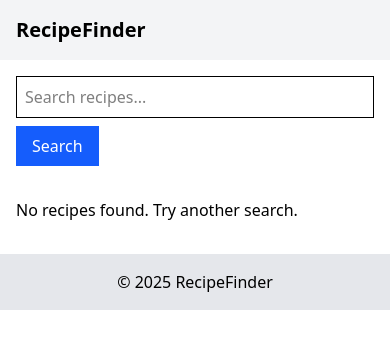
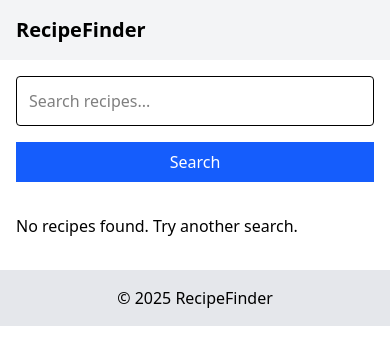
Before and after one commit to Sirumba/recipe-finder-alxCapstone, a React (Vite) app: page / in a window 390 px wide. Shown: the top 364 px of the page. Built offline with nearby package versions, Linux system fonts and the light colour scheme.

Commit message:
Enhance search bar usability on mobile devices

```diff
--- a/src/components/SearchBar.jsx
+++ b/src/components/SearchBar.jsx
@@ -11,13 +11,16 @@ export default function SearchBar() {
   };
 
   return (
-    <form onSubmit={handleSubmit} className="p-4">
+    <form
+      onSubmit={handleSubmit}
+      className="p-4 max-w-3xl mx-auto flex flex-col gap-2"
+    >
       <input
         type="text"
         value={query}
         onChange={(e) => setQuery(e.target.value)}
         placeholder="Search recipes..."
-        className="border p-2 w-full"
+        className="border p-3 rounded w-full"
       />
       <button type="submit" className="mt-2 px-4 py-2 bg-blue-600 text-white">
         Search
```
